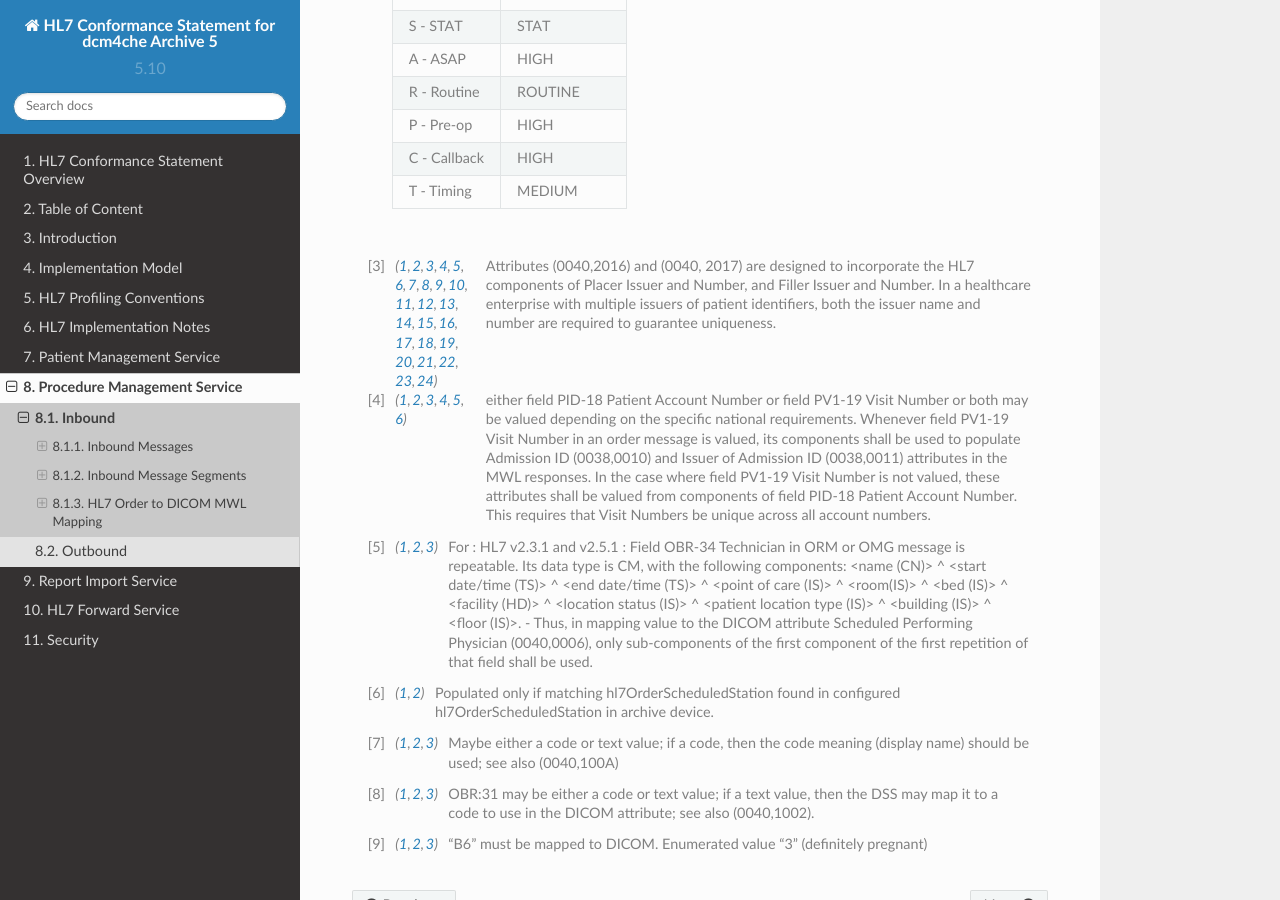
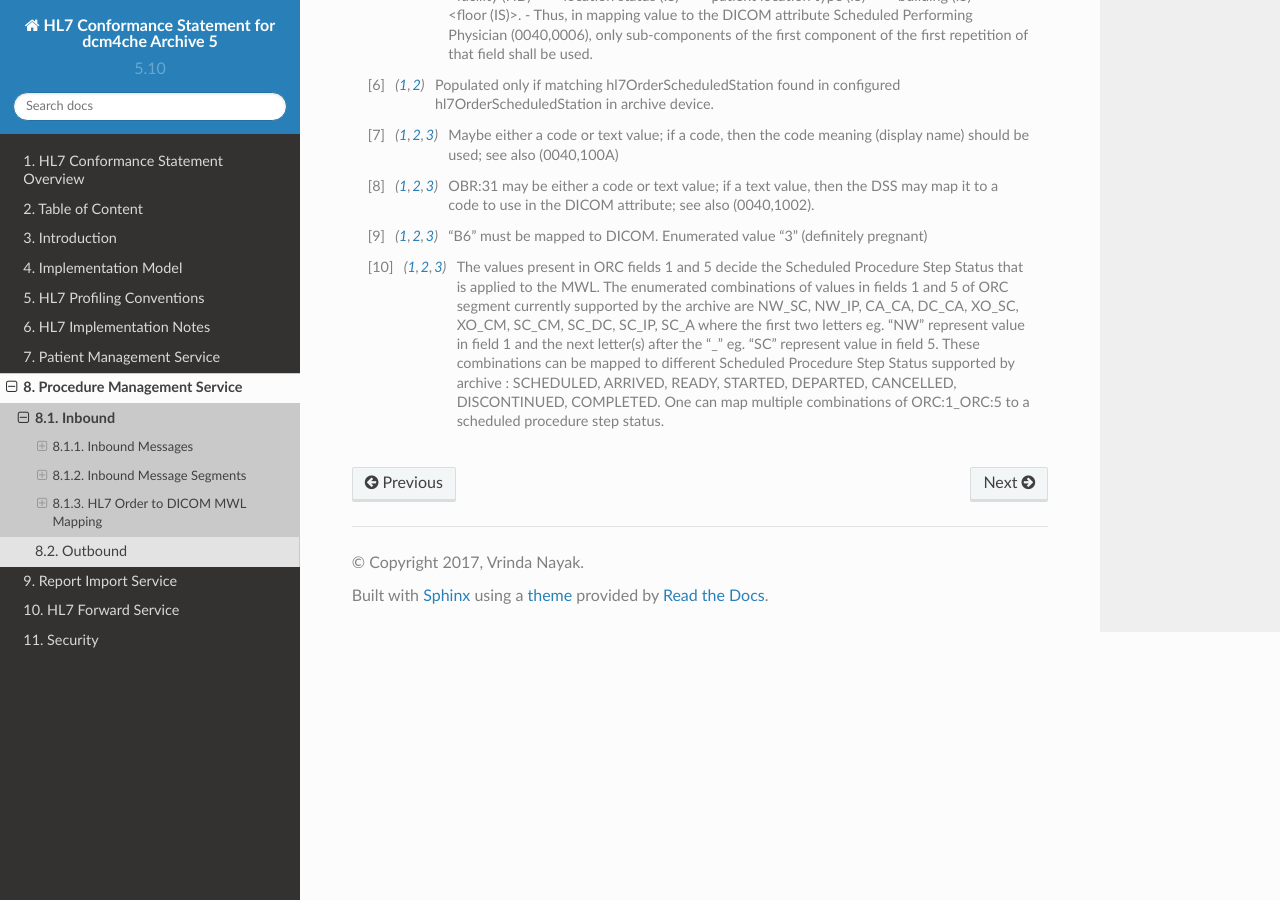
Before and after one commit to dcm4che/dcm4chee-arc-hl7cs, a Sphinx documentation site: the page built from source/orm/inbound.rst, in a window 1280 px wide and 900 px high, scrolled down 24819 px. Built offline with Sphinx 7.4.7 and the Read the Docs theme 2.0.0, drawn with Linux system fonts in a browser that asks for light colours; some of the changed text lies outside the part shown.

Commit message:
update inbound page for order messages : add note explaining how scheduled procedure step status is mapped to the order

```diff
--- a/source/orm/inbound.rst
+++ b/source/orm/inbound.rst
@@ -526,7 +526,7 @@ ORM - HL7 order mapping to DICOM Modality Worklist Attributes
    >>Code Scheme Designator, "(0008, 0102)", Universal Service ID, 00238.2.3, OBR:4.2.3
    >>Code Meaning, "(0008, 0104)", Universal Service ID, 00238.2.2, OBR:4.2.2
    >Scheduled Procedure Step ID, "(0040, 0009)", Filler Field 1, 00253, OBR:20
-   >Scheduled Procedure Step Status, "(0040, 0020)", Order Control_Order Status, 00215_00219, ORC:1_ORC:5
+   >Scheduled Procedure Step Status, "(0040, 0020)", "Order Control, Order Status", "00215, 00219", "ORC:1, ORC:5", [#Note9]_
    **Requested Procedure**
    Requested Procedure ID, "(0040, 1001)", Placer field 2, 00252, OBR:19
    Reason for Requested Procedure, "(0040, 1002)", Reason for Study, 00263.2, OBR:31.2, [#Note6]_
@@ -597,7 +597,7 @@ OMI - HL7 order mapping to DICOM Modality Worklist Attributes
    >>Code Scheme Designator, "(0008, 0102)", Protocol Code, 00246.3, IPC:6.3
    >>Code Meaning, "(0008, 0104)", Protocol Code, 00246.2, IPC:6.2
    >Scheduled Procedure Step ID, "(0040, 0009)", Scheduled Procedure Step ID, 00238, IPC:4
-   >Scheduled Procedure Step Status, "(0040, 0020)", Order Control_Order Status, 00215_00219, ORC:1_ORC:5
+   >Scheduled Procedure Step Status, "(0040, 0020)", "Order Control, Order Status", "00215, 00219", "ORC:1, ORC:5", [#Note9]_
    **Requested Procedure**
    Requested Procedure ID, "(0040, 1001)", Requested Procedure ID, 00216, IPC:2
    Reason for Requested Procedure, "(0040, 1002)", Reason for Study, 00263.2, OBR:31.2, [#Note6]_
@@ -670,7 +670,7 @@ OMG - HL7 order mapping to DICOM Modality Worklist Attributes
    >>Code Scheme Designator, "(0008, 0102)", Universal Service ID, 00238.2.3, OBR:4.2.3
    >>Code Meaning, "(0008, 0104)", Universal Service ID, 00238.2.2, OBR:4.2.2
    >Scheduled Procedure Step ID, "(0040, 0009)", Filler Field 1, 00253, OBR:20
-   >Scheduled Procedure Step Status, "(0040, 0020)", Order Control_Order Status, 00215_00219, ORC:1_ORC:5
+   >Scheduled Procedure Step Status, "(0040, 0020)", "Order Control, Order Status", "00215, 00219", "ORC:1, ORC:5", [#Note9]_
    **Requested Procedure**
    Requested Procedure ID, "(0040, 1001)", Placer field 2, 00252, OBR:19
    Reason for Requested Procedure, "(0040, 1002)", Reason for Study, 00263.2, OBR:31.2, [#Note6]_
@@ -745,3 +745,11 @@ OMG - HL7 order mapping to DICOM Modality Worklist Attributes
    attribute; see also (0040,1002).
 
 .. [#Note8] "B6" must be mapped to DICOM. Enumerated value "3" (definitely pregnant)
+
+.. [#Note9] The values present in ORC fields 1 and 5 decide the Scheduled Procedure Step Status that is applied to the MWL.
+   The enumerated combinations of values in fields 1 and 5 of ORC segment currently supported by the archive are
+   NW_SC, NW_IP, CA_CA, DC_CA, XO_SC, XO_CM, SC_CM, SC_DC, SC_IP, SC_A where the first two letters eg. "NW" represent value
+   in field 1 and the next letter(s) after the "_" eg. "SC" represent value in field 5.
+   These combinations can be mapped to different Scheduled Procedure Step Status supported by archive :
+   SCHEDULED, ARRIVED, READY, STARTED, DEPARTED, CANCELLED, DISCONTINUED, COMPLETED. One can map multiple combinations of
+   ORC:1_ORC:5 to a scheduled procedure step status.
```
